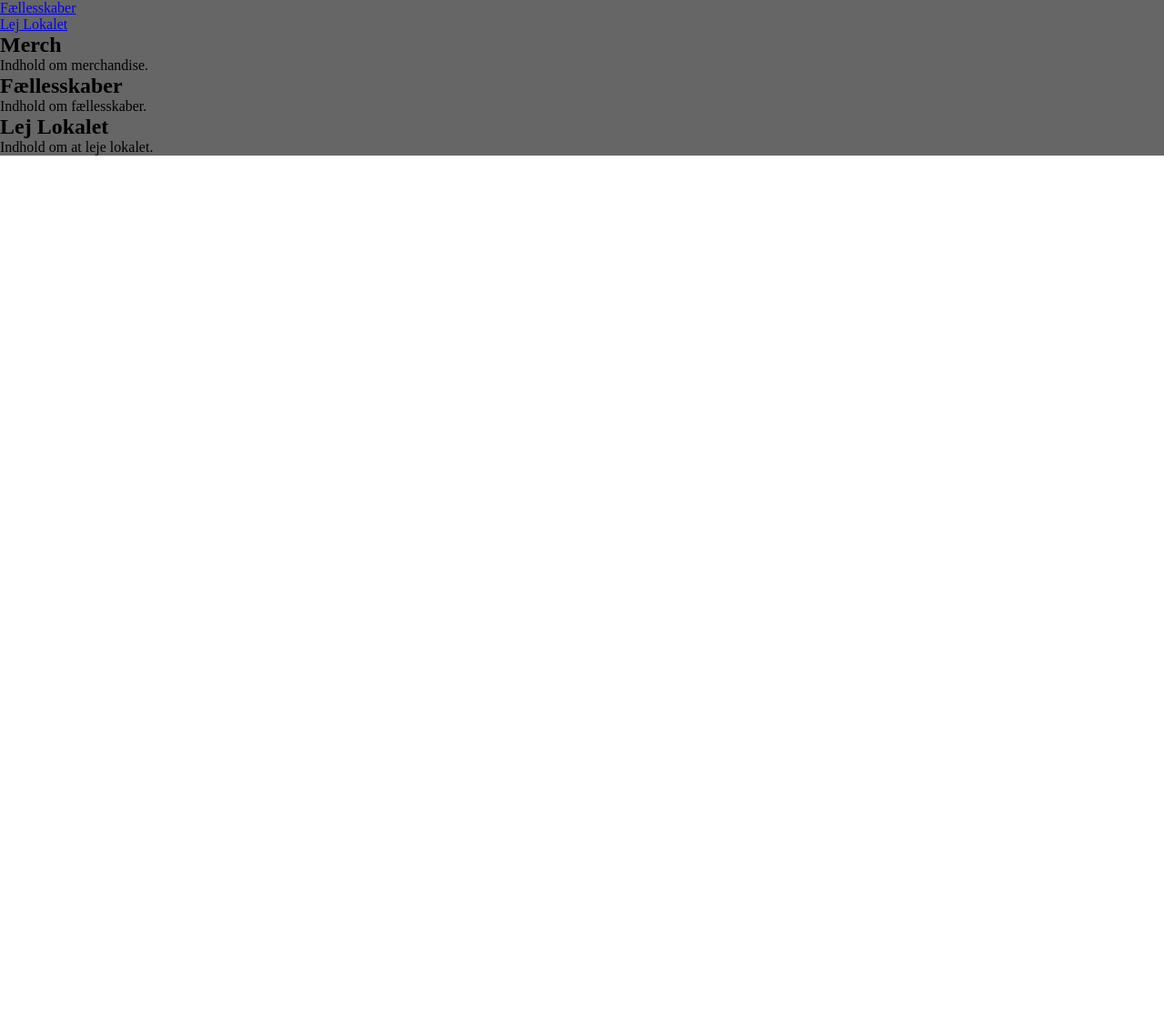
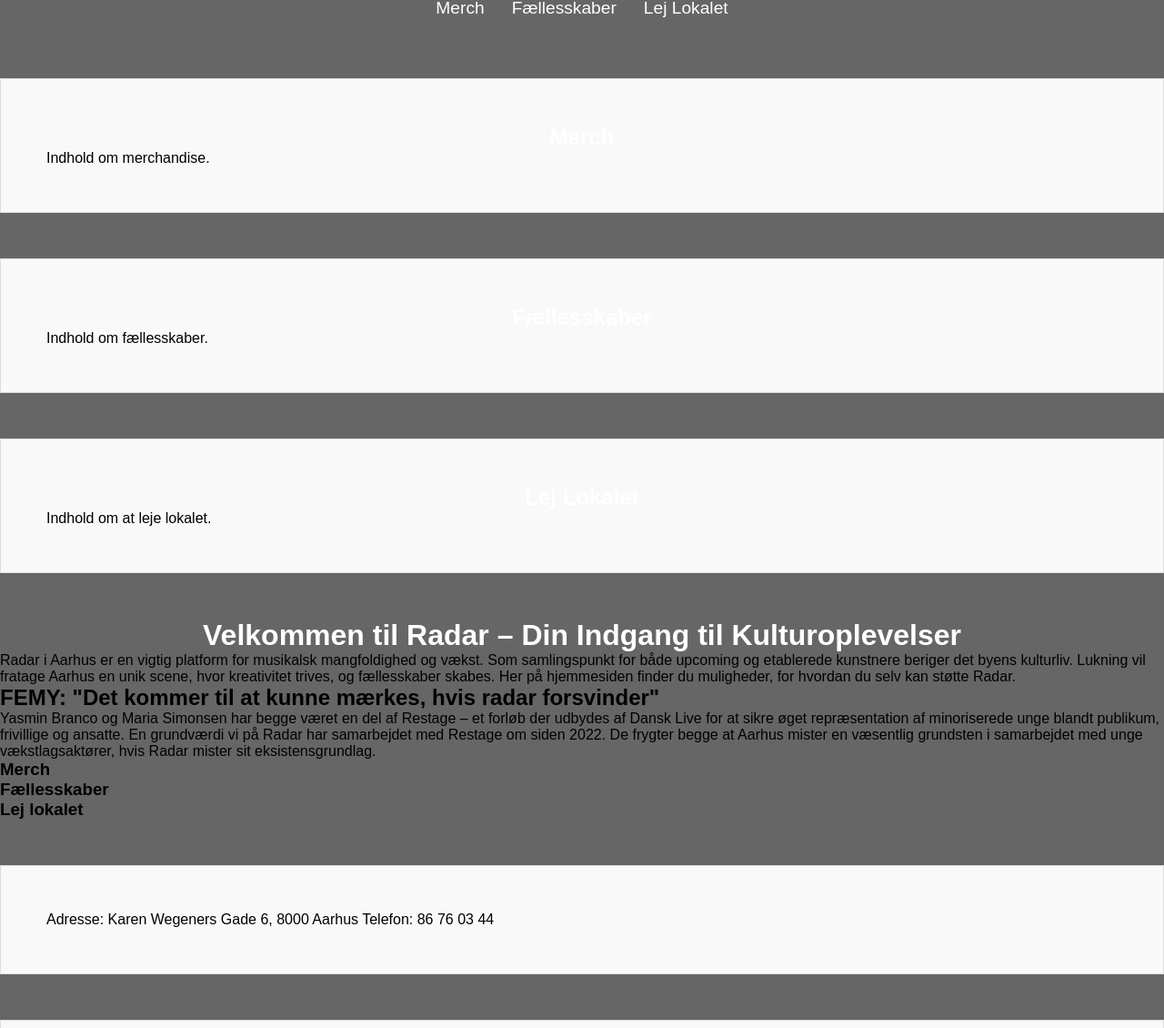
Before and after one commit to MarieSchriver/eksamen-1-semester, a plain HTML site: page index.html in a window 1280 px wide. Shown: the part 1022-2152 px from the top of the page at 91% size. Before the commit the page ends 1193 px from the top, so only its background shows below. Drawn offline with Linux system fonts and the light colour scheme.

Commit message:
favico tilføjet, samt grundelæggende html på forsiden

```diff
--- /dev/null
+++ b/css/style.css
@@ -0,0 +1,57 @@
+/* Nulstil margener og padding */
+* {
+    margin: 0;
+    padding: 0;
+    box-sizing: border-box;
+}
+
+/* Baggrund for hele siden */
+body {
+    background-color: #666;
+    font-family: Arial, sans-serif;
+}
+
+/* Styling af navbar */
+.navbar {
+    background-color: #666; /* Mørkegrå baggrund */
+    padding: 1em;
+    position: sticky; /* Bliver synlig, når du scroller */
+    top: 0;
+    z-index: 1000;
+}
+
+.navbar-menu {
+    list-style-type: none; /* Fjern punkter fra listen */
+    margin: 0;
+    padding: 0;
+    display: flex; /* Laver en horisontal linje */
+    justify-content: center; /* Centrerer elementerne */
+}
+
+.navbar-menu li {
+    margin: 0 15px; /* Afstand mellem menupunkter */
+}
+
+.navbar-menu a {
+    text-decoration: none; /* Fjern understregning */
+    color: white; /* Hvid tekst */
+    font-size: 1.2em;
+    transition: color 0.3s; /* Glidende farveændring */
+}
+
+.navbar-menu a:hover {
+    color: #ff6600; /* Orange farve ved hover */
+}
+
+/* Eksempel styling til sektioner */
+section {
+    padding: 50px;
+    margin: 50px 0;
+    background-color: #f9f9f9;
+    border: 1px solid #ddd;
+}
+
+h1 {
+    text-align: center;
+    color: white;
+}
--- a/index.html
+++ b/index.html
@@ -4,11 +4,14 @@
     <meta charset="UTF-8">
     <meta name="viewport" content="width=device-width, initial-scale=1.0">
     <title>Forside</title>
-    <link rel="stylesheet" href="style.css">
+    <link rel="stylesheet" href="css/style.css">
+    <link rel="icon" href="fotos/favicon.webp" type="favicon">
+
 </head>
-
-<header>
-    <img src="fotos/mikrofonlogo.webp" alt="logo">
+<body>
+    <header>
+        <img src="fotos/mikrofonlogo.webp" alt="logo">
+    </header>
     <nav class="navbar">
         <ul class="navbar-menu">
             <li><a href="merch.html">Merch</a></li>
@@ -28,8 +31,48 @@
         <h1>Lej Lokalet</h1>
         <p>Indhold om at leje lokalet.</p>
     </section>
-</header>
-<body>
 
+    <h1>Velkommen til Radar – Din Indgang til Kulturoplevelser</h1>
+
+    <p class="tesktforsidetop">
+        Radar i Aarhus er en vigtig platform for musikalsk mangfoldighed og vækst. Som samlingspunkt for både upcoming og etablerede kunstnere beriger det byens kulturliv. Lukning vil fratage Aarhus en unik scene, hvor kreativitet trives, og fællesskaber skabes. Her på hjemmesiden finder du muligheder, for hvordan du selv kan støtte Radar.
+    </p>
+
+    <h2>FEMY: "Det kommer til at kunne mærkes, hvis radar forsvinder"</h2>
+
+    <p class="tesktforsidebund"> Yasmin Branco og Maria Simonsen har begge været en del af Restage – et forløb der udbydes af Dansk Live for at sikre øget repræsentation af minoriserede unge blandt publikum, frivillige og ansatte. En grundværdi vi på Radar har samarbejdet med Restage om siden 2022. De frygter begge at Aarhus mister en væsentlig grundsten i samarbejdet med unge vækstlagsaktører, hvis Radar mister sit eksistensgrundlag.</p>
+
+    <h3>Merch</h3>
+    <h3>Fællesskaber</h3>
+    <h3>Lej lokalet</h3>
+
+    <footer>
+    <section class="adresse">
+        <p>Adresse:
+            Karen Wegeners Gade 6, 8000 Aarhus
+
+            Telefon:
+            86 76 03 44</p>
+    </section>
+    <section class="åbningstider">
+    <p>
+    Åbningstider:
+    Mandag: Lukket
+    Tirsdag: Lukket
+    Onsdag: Lukket
+    Torsdag: 19-23.30
+    Fredag: 19-23.30
+    Lørdag: 19-23.30
+    Søndag: Lukket
+    </p>
+    </section>
+
+    <section class="SoMe">
+        <p>Sociale Medier</p>
+        <img src="fotos/facebook.webp" alt="facebooklogo">
+        <img src="fotos/instagram.webp" alt="instagramlogo">
+    </section>
+
+    </footer>
 </body>
 </html>
--- a/style.css
+++ /dev/null
@@ -1,14 +0,0 @@
-* {
-    margin: 0;
-    padding: 0;
-    box-sizing: border-box;
-  }
-
-  header{
-    background-color: #666666;
-
-  }
-
-  navbar-menu{
-    color: white;
-  }
```
Also changed, not shown: fotos/facebook.webp (added), fotos/favicon(1).webp (added), fotos/instagram.webp (added), 2 other files.
